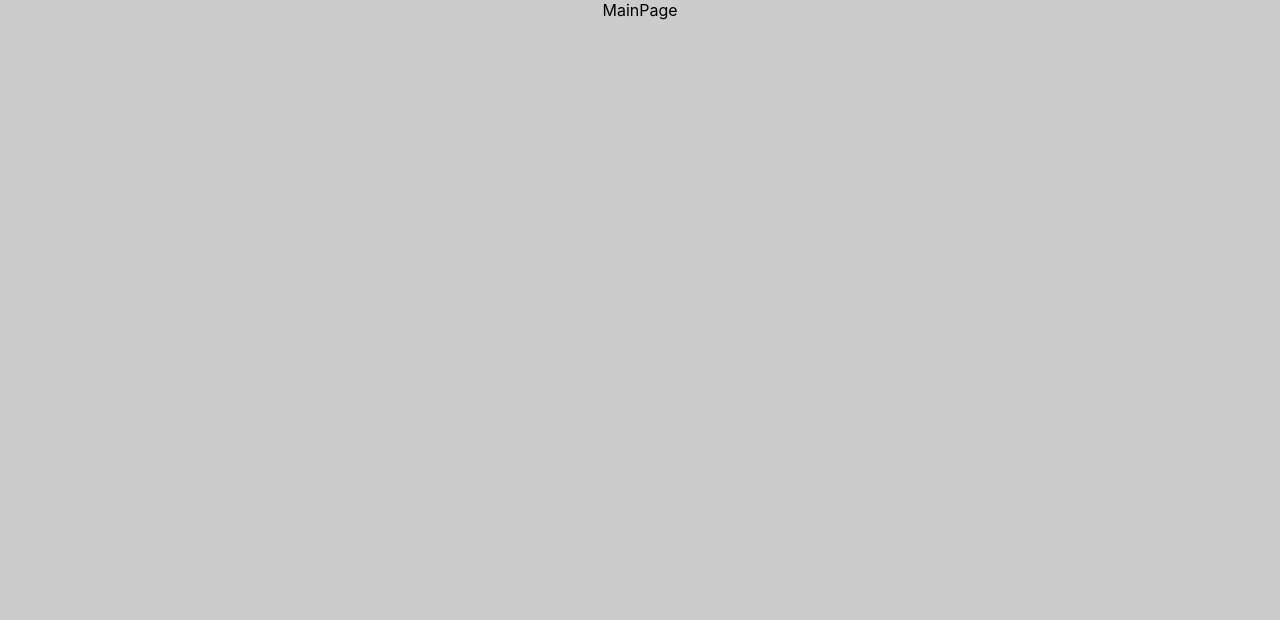
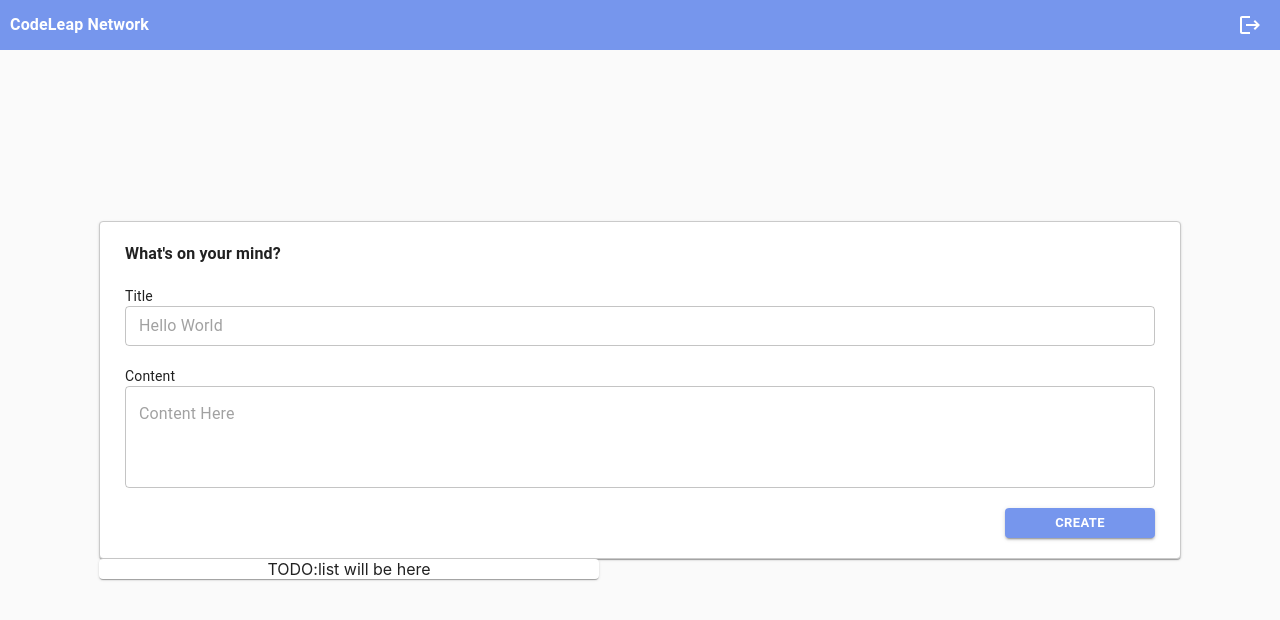
Before and after one commit to aferreirasv/codeleap-test, a React (Create React App) app: page / in a window 1280 px wide. Shown: the top 620 px of the page. Built offline with nearby package versions, Linux system fonts and the light colour scheme.

Commit message:
feat[layout]: Cria layout do formulario de criacao de post

```diff
--- a/package.json
+++ b/package.json
@@ -5,6 +5,7 @@
   "dependencies": {
     "@emotion/react": "^11.11.1",
     "@emotion/styled": "^11.11.0",
+    "@mui/icons-material": "^5.14.1",
     "@mui/material": "^5.14.1",
     "@testing-library/jest-dom": "^5.17.0",
     "@testing-library/react": "^13.4.0",
--- /dev/null
+++ b/src/components/TextButton/TextButton.js
@@ -0,0 +1,24 @@
+import { Button, Typography } from "@mui/material";
+
+const TextButton = ({ disabled, color, onClick, text }) => {
+  return (
+    <Button
+      variant={color ? "contained" : "outlined"}
+      disabled={disabled}
+      sx={{ width: "clamp(60px, 25%, 150px)" }}
+      size="small"
+      onClick={onClick}
+      color={color ? color : "black"}
+    >
+      <Typography
+        variant="body"
+        color={disabled ? "light-gray" : color ? "white" : "black"}
+        sx={{ fontWeight: "600" }}
+      >
+        {text}
+      </Typography>
+    </Button>
+  );
+};
+
+export default TextButton;
--- a/src/index.js
+++ b/src/index.js
@@ -13,7 +13,16 @@ const theme = createTheme({
       light: "#93a8e0",
     },
     secondary: {
-      main: "#DDDDDD",
+      main: "#dddddd",
+    },
+    red: {
+      main: "#ff5151",
+    },
+    black: {
+      main: "#000000",
+    },
+    green: {
+      main: "#47b961",
     },
   },
 });
--- a/src/pages/MainPage/MainPage.css
+++ b/src/pages/MainPage/MainPage.css
@@ -0,0 +1,46 @@
+.MainPageRoot {
+  width: 100%;
+  height: 100%;
+}
+
+.MainPageHeader {
+  -webkit-box-sizing: border-box;
+  -moz-box-sizing: border-box;
+  box-sizing: border-box;
+  position: absolute;
+  width: 100%;
+  padding: 5px 10px 5px 10px;
+  justify-content: space-between;
+  background-color: #7696ed;
+  display: flex;
+  align-items: center;
+}
+
+.MainPageContent {
+  width: 100%;
+  height: 100%;
+  background-color: #fafafa;
+  display: grid;
+  align-content: center;
+  justify-content: center;
+}
+
+.MainPageNewPostForm {
+  padding-left: clamp(10px, 5%, 25px);
+  padding-right: clamp(10px, 5%, 25px);
+  padding-top: clamp(5px, 5%, 20px);
+  padding-bottom: clamp(5px, 5%, 20px);
+  justify-content: start;
+}
+
+.MainPageCreateButtonContainer {
+  width: 100%;
+  padding-top: clamp(5px, 5%, 20px);
+  display: flex;
+  justify-content: space-between;
+  caret-color: transparent;
+}
+
+.MainPageInputContainer {
+  padding-top: clamp(5px, 5%, 20px);
+}
--- a/src/pages/MainPage/MainPage.js
+++ b/src/pages/MainPage/MainPage.js
@@ -1,7 +1,91 @@
+import { Typography, Paper, TextField, IconButton } from "@mui/material";
+import LogoutIcon from "@mui/icons-material/Logout";
+import "./MainPage.css";
+import TextButton from "../../components/TextButton/TextButton";
+import { useNavigate } from "react-router-dom";
+
 const MainPage = (props) => {
+  const navigate = useNavigate();
+
   return (
     <>
-      <div>MainPage</div>
+      <div className="MainPageRoot">
+        <header className="MainPageHeader">
+          <Typography
+            variant="body1"
+            align="start"
+            sx={{ fontWeight: "600" }}
+            color="white"
+          >
+            CodeLeap Network
+          </Typography>
+          <div className="HeaderButtons">
+            <IconButton
+              aria-label="logout"
+              onClick={() => {
+                navigate("/signup");
+              }}
+            >
+              <LogoutIcon sx={{ color: "white" }} />
+            </IconButton>
+          </div>
+        </header>
+        <div className="MainPageContent">
+          <div className="MainPageNewPostContainer">
+            <Paper
+              sx={{
+                width: "90vw",
+                maxWidth: "1080px",
+                border: "1px solid",
+                borderColor: "#cacaca",
+              }}
+            >
+              <div className="MainPageNewPostForm">
+                <Typography
+                  variant="body1"
+                  align="start"
+                  sx={{
+                    fontWeight: "700",
+                  }}
+                >
+                  What's on your mind?
+                </Typography>
+                <div className="MainPageInputContainer">
+                  <Typography align="start" variant="body2">
+                    Title
+                  </Typography>
+                  <TextField placeholder="Hello World" fullWidth size="small" />
+                </div>
+                <div className="MainPageInputContainer">
+                  <Typography align="start" variant="body2">
+                    Content
+                  </Typography>
+                  <TextField
+                    placeholder="Content Here"
+                    fullWidth
+                    rows={3}
+                    multiline
+                  />
+                </div>
+                <div className="MainPageCreateButtonContainer">
+                  <div />
+                  <TextButton
+                    disabled={false}
+                    text="Create"
+                    color="primary"
+                    onClick={null}
+                  />
+                </div>
+              </div>
+            </Paper>
+          </div>
+          <div className="MainPagePostList">
+            <Paper sx={{ width: "90vw", maxWidth: "500px" }}>
+              TODO:list will be here
+            </Paper>
+          </div>
+        </div>
+      </div>
     </>
   );
 };
--- a/src/pages/SignUp/SignUp.js
+++ b/src/pages/SignUp/SignUp.js
@@ -1,7 +1,8 @@
 import "./SignUp.css";
 import { useState } from "react";
-import { Paper, TextField, Typography, Button } from "@mui/material";
+import { Paper, TextField, Typography } from "@mui/material";
 import { Navigate, useNavigate } from "react-router-dom";
+import TextButton from "../../components/TextButton/TextButton";
 
 const SignUp = (props) => {
   const [inputValue, setInputValue] = useState("");
@@ -24,7 +25,9 @@ const SignUp = (props) => {
               <Typography
                 variant="body1"
                 align="start"
-                sx={{ fontWeight: "800" }}
+                sx={{
+                  fontWeight: "800",
+                }}
               >
                 Welcome to CodeLeap network!
               </Typography>
@@ -41,21 +44,12 @@ const SignUp = (props) => {
             </div>
             <div className="SignUpButtonContainer">
               <div />
-              <Button
-                variant="contained"
+              <TextButton
                 disabled={!inputValue}
-                sx={{ right: "0px", width: "25%" }}
-                size="small"
+                text="Enter"
                 onClick={handleSubmit}
-              >
-                <Typography
-                  variant="body"
-                  color={"white"}
-                  sx={{ fontWeight: "600" }}
-                >
-                  Enter
-                </Typography>
-              </Button>
+                color="primary"
+              />
             </div>
           </div>
         </Paper>
```
Also changed, not shown: src/components/IconButton/IconButton.js (added), 1 other file (tests, documents, lock files or other folders).
